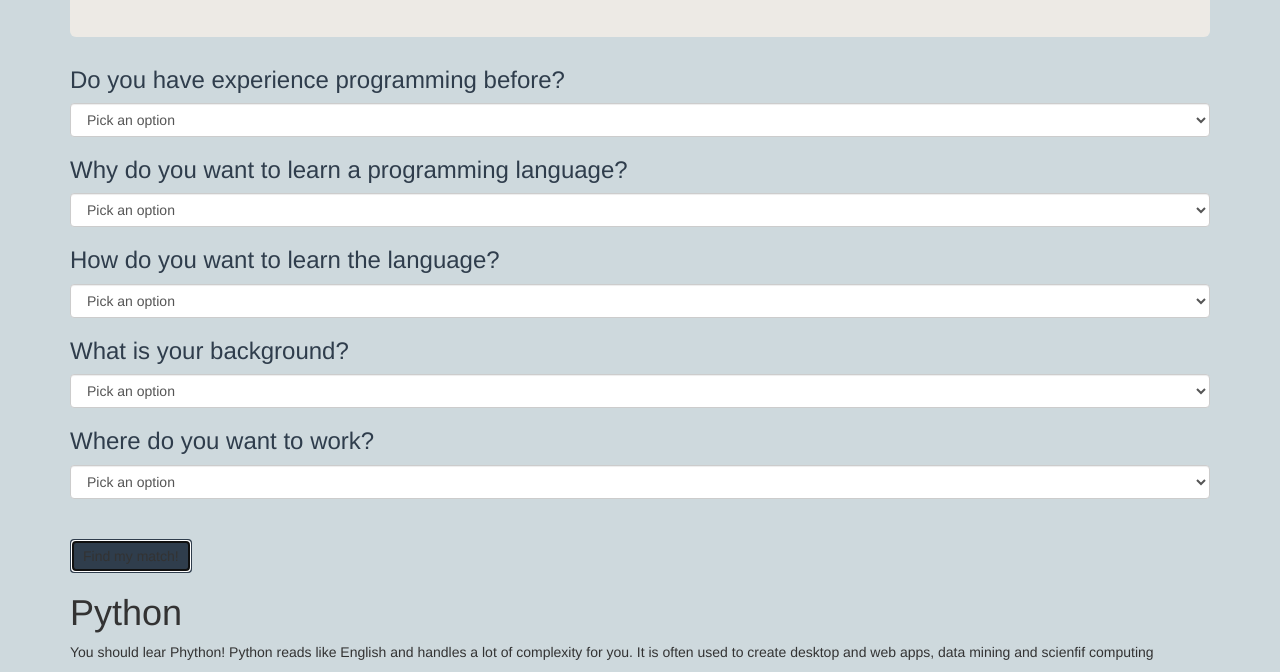
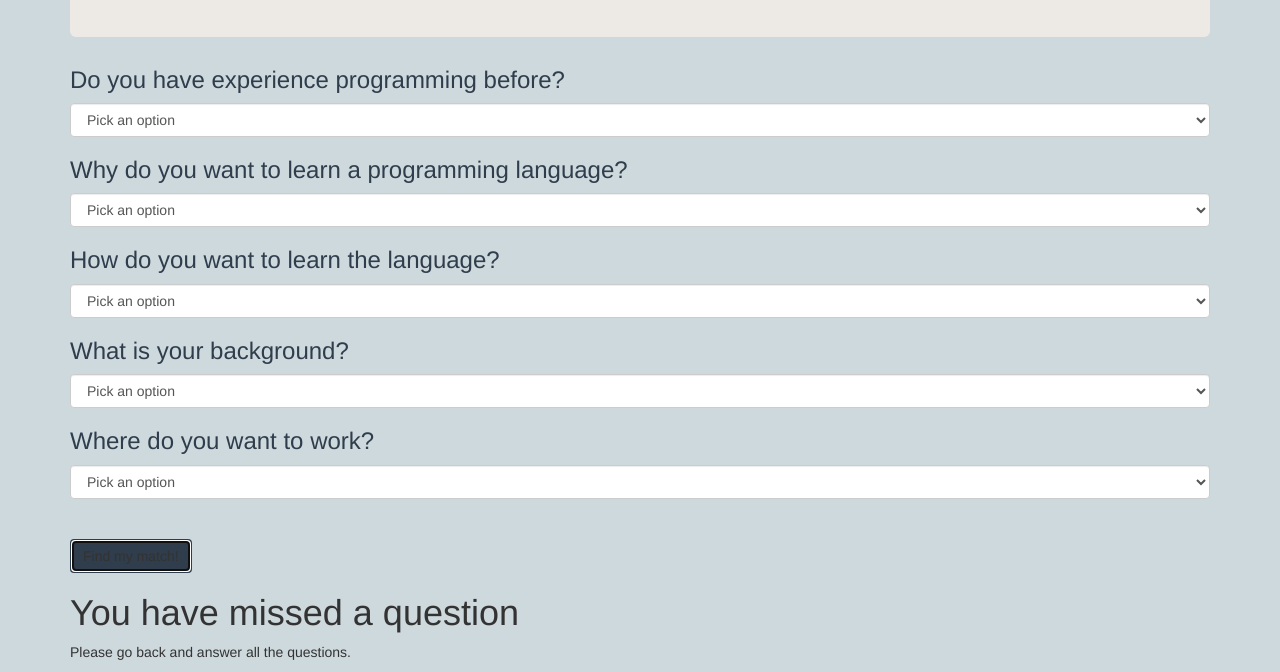
Before and after one commit to Hollydb/languages, a plain HTML site: page index.html in a window 1280 px wide. Both pictures are taken after a click on the button "Find my match!". Shown: the part 228-900 px from the top of the page. Drawn offline with Linux system fonts and the light colour scheme.

Commit message:
add js response for missed question

```diff
--- a/css/styles.css
+++ b/css/styles.css
@@ -10,7 +10,9 @@
 #result4{
   display: none;
 }
-
+#missed{
+  display: none;
+}
 
 .jumbotron{
   text-align: center;
--- a/index.html
+++ b/index.html
@@ -85,6 +85,10 @@
     <h1>Python</h1>
     <p> You should lear Phython!  Python reads like English and handles a lot of complexity for you.  It is often used to create desktop and web apps, data mining and scienfif computing</p>
   </div>
+  <div id="missed">
+    <h1>You have missed a question</h1>
+    <p>Please go back and answer all the questions.</p>
+  </div>
 </div>
 </body>
 </html>
--- a/js/scripts.js
+++ b/js/scripts.js
@@ -9,7 +9,7 @@ $(document).ready(function() {
     var background = parseInt($('select#background').val());
     var work = parseInt($('select#work').val());
     var total = experience + why + how + background + work;
-    if (total <= 8){
+   if (total <= 8){
       $("#result1").show();
       $("#result2").hide();
       $("#result3").hide();
@@ -24,11 +24,17 @@ $(document).ready(function() {
       $("#result2").hide();
       $("#result1").hide();
       $("#result4").hide();
-    } else {
+    } else if (total >=18 && total<=20){
       $("#result4").show();
       $("#result2").hide();
       $("#result3").hide();
       $("#result1").hide();
+    } else {
+      $("#missed").show();
+      $("#result1").hide();
+      $("#result2").hide();
+      $("#result3").hide();
+      $("#result4").hide();
     }
 });
 });
```
Also changed, not shown: 1 other file.
